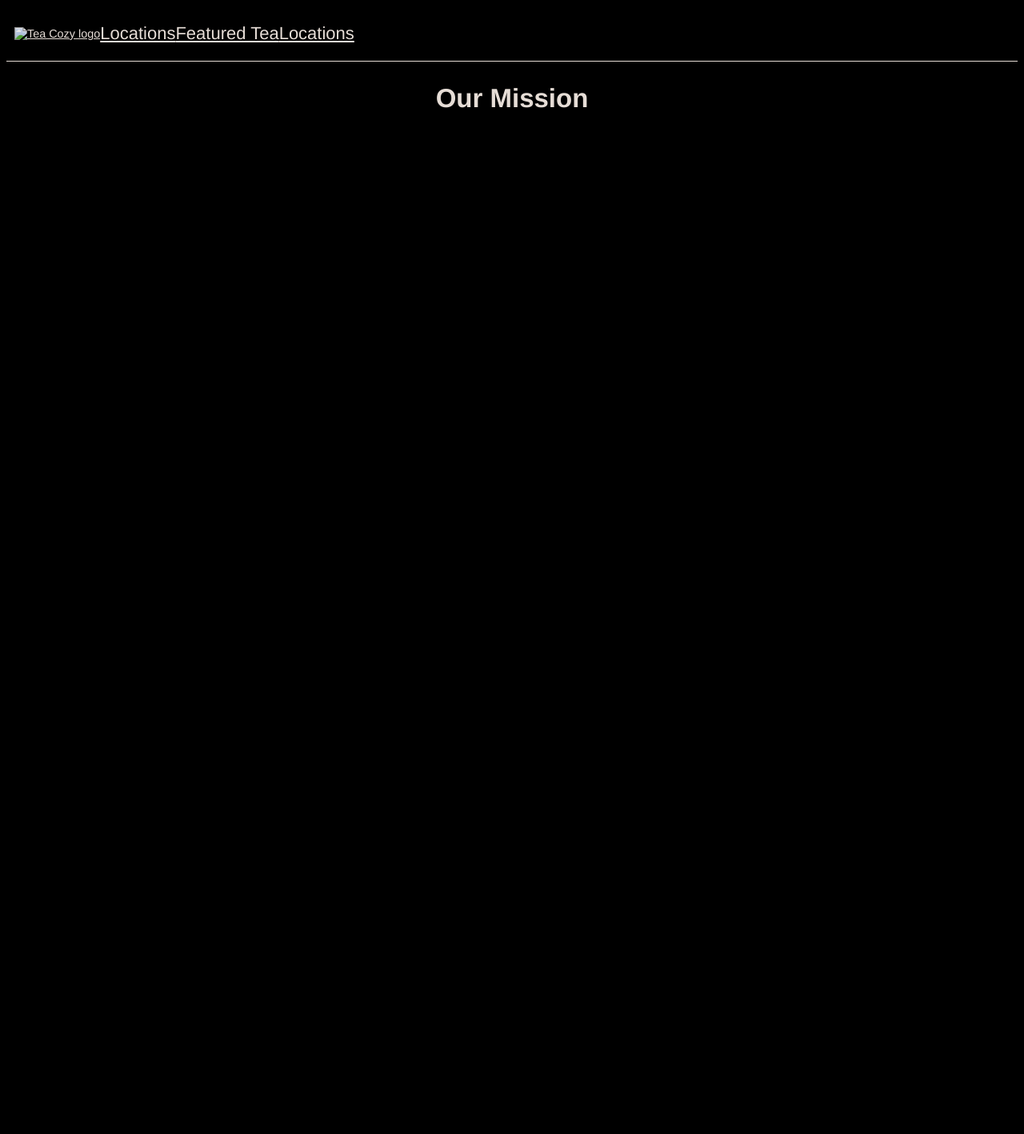
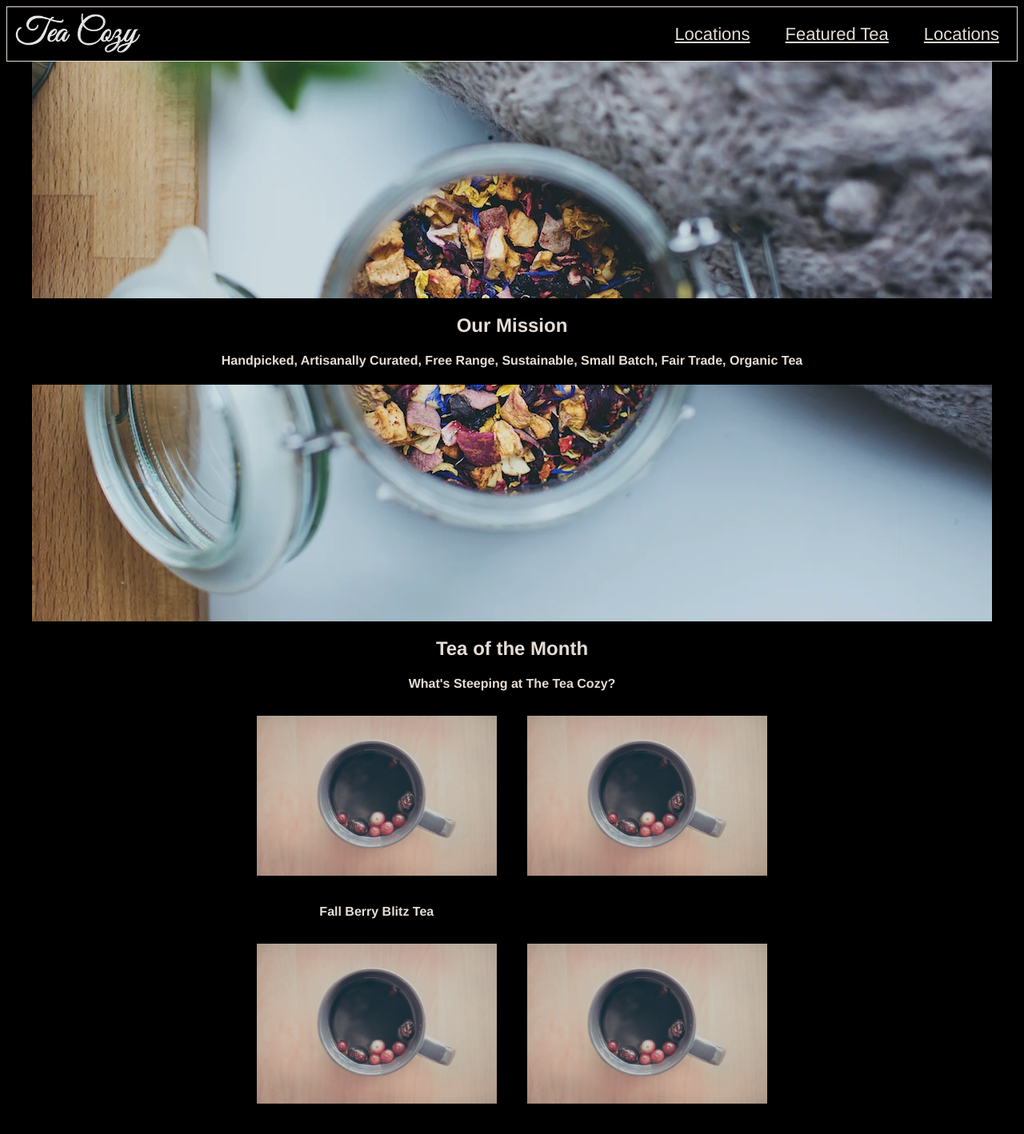
Before and after one commit to clos2go/teaCozy, a plain HTML site: page index.html in a window 1280 px wide. Shown: the top 1418 px of the page at 80% size. Before the commit the page ends 816 px from the top, so only its background shows below. Drawn offline with Linux system fonts and the light colour scheme.

Commit message:
added mission, Tea of the Month, Locations and footers. Also added flex boxes for tea of the month

```diff
--- a/index.html
+++ b/index.html
@@ -9,24 +9,105 @@
 		<link rel="stylesheet" href="resources/styles/style.css" />
 	</head>
 	<body>
+		<!-- ======================
+HEADER
+======================-->
 		<!-- Fixed Header -->
 		<header class="header">
 			<a href="#" class="logo">
 				<img
-					src="./resources/images/img-tea-cozy-logo.webp"
+					src="./resources/images/img-tea-cozy-logo.png"
 					alt="Tea Cozy logo"
 				/>
 			</a>
-			<nav class="main-nav">
-				<ul>
-					<li><a href="#">Locations</a></li>
-					<li><a href="#">Featured Tea</a></li>
-					<li><a href="#">Locations</a></li>
-				</ul>
-			</nav>
+			<ul class="main-nav">
+				<li><a href="#">Locations</a></li>
+				<li><a href="#">Featured Tea</a></li>
+				<li><a href="#">Locations</a></li>
+			</ul>
 		</header>
 
-		<!-- Jumbotron -->
-		<h2>Our Mission</h2>
+		<!-- =====================
+MISSION
+===================== -->
+
+		<div class="hero-image">
+			<div class="hero-content">
+				<div class="mission-content">
+					<h2>Our Mission</h2>
+					<h4>
+						Handpicked, Artisanally Curated, Free Range, Sustainable, Small
+						Batch, Fair Trade, Organic Tea
+					</h4>
+				</div>
+			</div>
+		</div>
+
+		<!-- <div class="mission">
+			<img
+				src="resources/images/img-mission-background.png"
+				alt="tea cup weird tea"
+			/>
+		</div> -->
+
+		<!-- ========================
+TEA OF THE MONTH
+======================== -->
+		<div class="tom">
+			<div class="tom-content">
+				<div class="tom-title">
+					<h2>Tea of the Month</h2>
+					<h4>What's Steeping at The Tea Cozy?</h4>
+				</div>
+				<div class="tom-items">
+                    <div class="tom-description">
+                        <img src="./resources/images/img-berryblitz.png" alt="">
+                        <h4>Fall Berry Blitz Tea</h4>
+                    </div>
+                    <div class="tom-description">
+                        <img src="./resources/images/img-berryblitz.png" alt="">
+                        <h4></h4>
+                    </div>
+                    <div class="tom-description">
+                        <img src="./resources/images/img-berryblitz.png" alt="">
+                        <h4></h4>
+                    </div>
+                    <div class="tom-description">
+                        <img src="./resources/images/img-berryblitz.png" alt="">
+                        <h4></h4>
+                    </div>
+                    <div class="tom-description">
+                        <img src="./resources/images/img-berryblitz.png" alt="">
+                        <h4></h4>
+                    </div>
+				</div>
+				</div>
+			</div>
+		</div>
+
+		<!-- ===========================
+LOCATIONS
+=========================== -->
+		<div class="mission">
+			<img
+				src="resources/images/img-locations-background.png"
+				alt="tea cup weird tea"
+			/>
+			<h2>Locations</h2>
+		</div>
+
+		<!-- ==========================
+FOOTER
+========================= -->
+		<footer>
+			<div class="contact-foot">
+				<h2>The Tea Cozy</h2>
+				<h5>contact@theteacozy.com</h5>
+				<h5>917-555-8904</h5>
+			</div>
+			<div class="closing-foot">
+				<h5>copyright The Tea Cozy 2017</h5>
+			</div>
+		</footer>
 	</body>
 </html>
--- a/resources/styles/style.css
+++ b/resources/styles/style.css
@@ -4,7 +4,6 @@
 
 body {
 	font-family: Helvetica;
-	font-size: 22px;
 	color: seashell;
 	background-color: black;
 	opacity: 0.9;
@@ -12,50 +11,109 @@ body {
 	min-height: 100vh;
 }
 
-.header {
-	display: flex;
-	align-items: center;
-	height: 69px;
-	border-bottom: 1px solid seashell;
+ul {
+	margin: 0;
+	padding: 0;
+	list-style: none;
 }
 
-.header img {
-	height: 50px;
-	width: auto;
+a {
+	text-decoration: none;
 }
 
-.header a {
+.logo img {
+	height: 50px;
+	margin-left: 10px;
+}
+
+.main-nav {
+	text-decoration: underline;
+	display: flex;
+	font-size: 22px;
+}
+
+.main-nav {
+	align-self: right;
+}
+
+.main-nav a {
+	text-align: center;
+	padding: 0px 1em 0px 1em;
+	display: block;
+}
+
+.main-nav a {
 	color: seashell;
 }
 
-.header ul {
-	list-style: none;
-	display: flex;
-	margin: 0;
-	padding: 0;
-	/* justify-content: space-between; */
+.main-nav a:hover {
+	color: #f39ea1;
 }
 
-.logo {
-	font-size: 0.9rem;
-	padding-left: 10px;
+.header {
+	border: 1px solid seashell;
+	display: flex;
+	justify-content: space-between;
+	align-items: center;
+	width: 100%;
+	height: 69px;
 }
 
-.logo a,
-.main-nav a {
-	display: block;
+.hero-image {
+	background-image: url("../images/img-mission-background.png");
+	height: 700px;
+	display: flex;
+	align-items: center;
+    background-position: center;
+    background-repeat: no-repeat;
 }
 
-nav .main-nav {
-	display: flex;
-	flex-direction: row;
-	justify-content: space-between;
+.mission {
+	justify-content: center;
+}
 }
 
-.main-nav a:hover {
-	color: grey;
+.mission img {
+	width: 90%;
+	margin: 0 auto;
+}
+/* .mission-content {
+	background-color: black;
+	flex-basis: auto;
+	 */
+
+.hero-content {
+    background-color: black;
+    width: 100%;
 }
 
-/* =====================
+/* ============
+TOM CONTENT
+============ */
+
+.tom-content {
+    width: 70%;
+    margin: 10px auto;
+}
+
+.tom-items {
+    margin: 10px auto;
+    width: 100%;
+    display: flex;
+    flex-wrap: wrap;
+    justify-content: center;
+}
+
+.tom-items img {
+    width: 300px;
+    height: 200px;
+    margin: 10px 1.2em;
+}
+
+.tom-description {
+    margin: 0;
+    padding: 0;
+}
+     /* =====================
 Media Queries
 =======================*/
```
